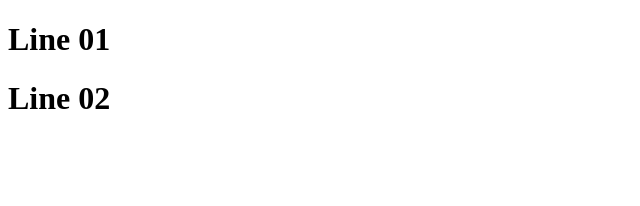
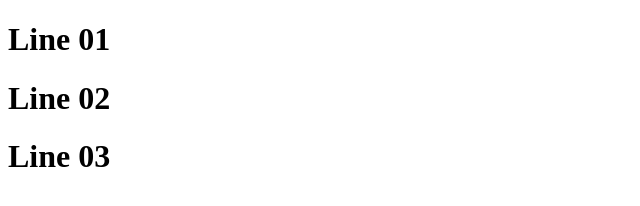
Before and after one commit to arifurroni/Demo, a plain HTML site: page index.html in a window 1280 px wide. Shown: the whole page, without its empty margins (0-640 px from the left). Drawn offline with Linux system fonts and the light colour scheme.

Commit message:
version 3

```diff
--- a/index.html
+++ b/index.html
@@ -8,7 +8,7 @@
 <body>
     <h1>Line 01</h1>
     <h1>Line 02</h1>
-
+    <h1>Line 03</h1>
 
 
 </body>
```
